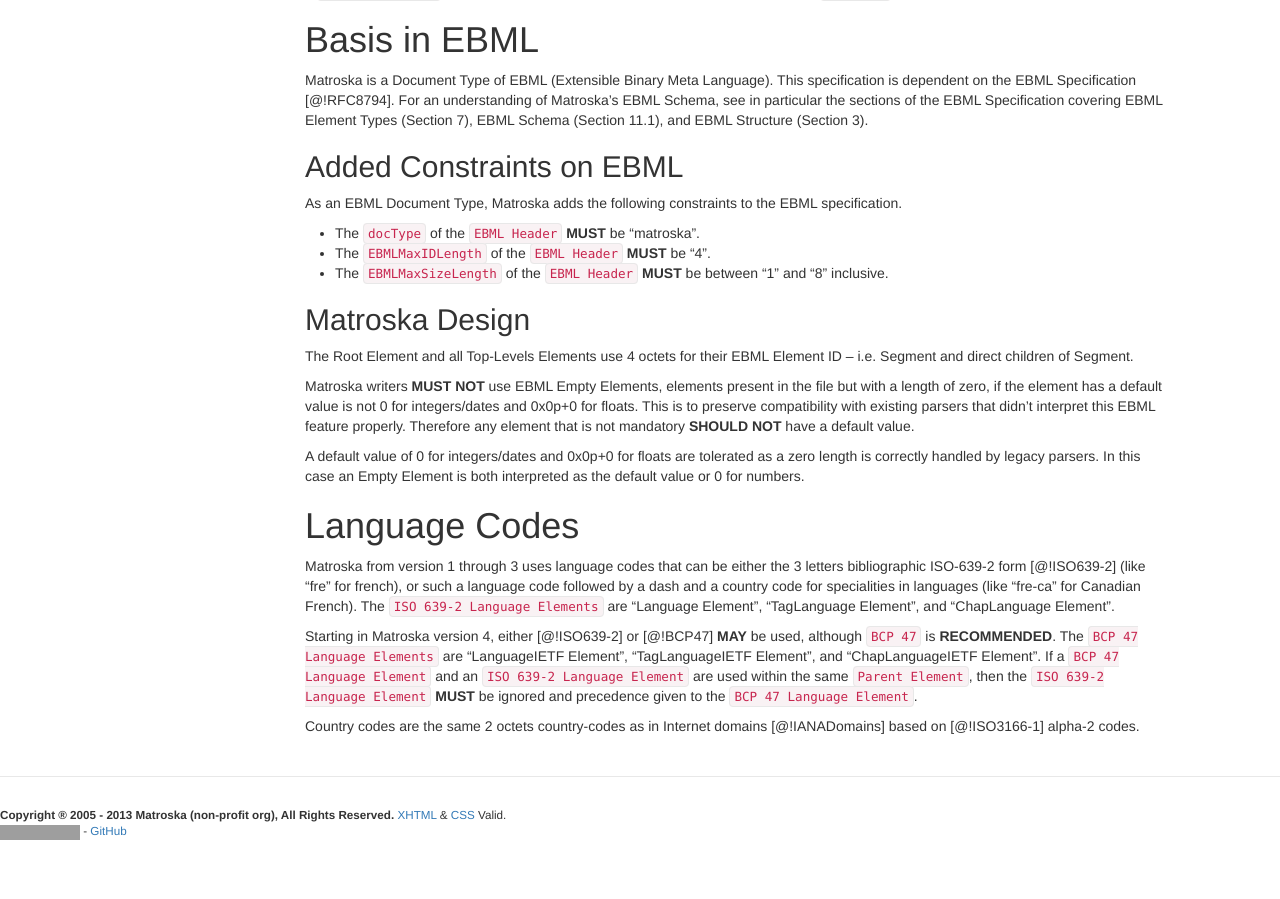
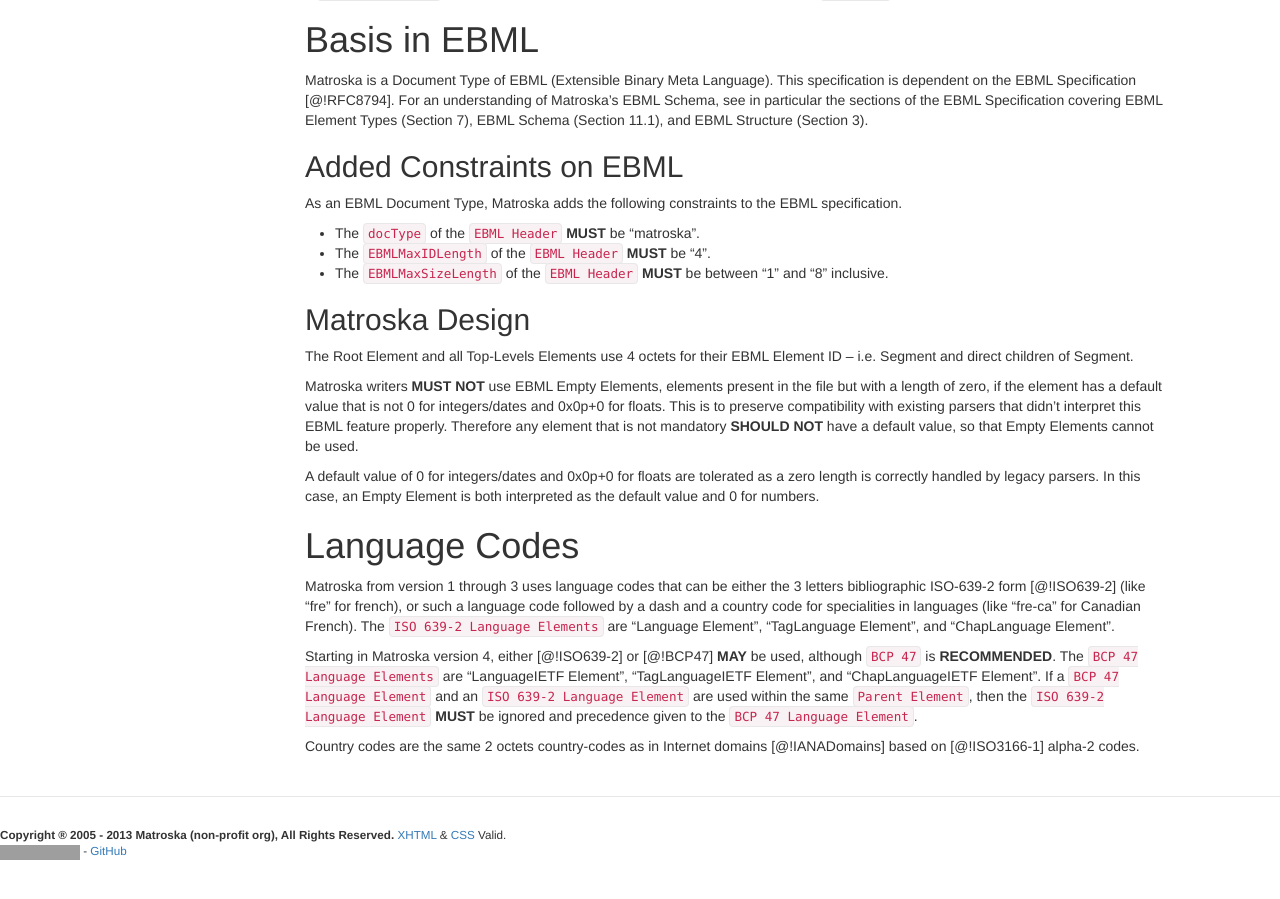
Before and after one commit to ietf-wg-cellar/matroska-specification, a Jekyll site: the page built from index_matroska.md, in a window 1280 px wide and 900 px high, scrolled down 1460 px. Built offline with Jekyll 4.4.1, drawn with Linux system fonts in a browser that asks for light colours; our own code applies the rules of GitHub Pages for plain Markdown files; grey boxes are pictures that could not be loaded.

Commit message:
fix grammar and add a bit more text to clarify

```diff
--- a/index_matroska.md
+++ b/index_matroska.md
@@ -135,12 +135,12 @@
 The Root Element and all Top-Levels Elements use 4 octets for their EBML Element ID -- i.e. Segment and direct children of Segment.
 
 Matroska writers **MUST NOT** use  EBML Empty Elements, elements present in the file but with a length of zero,
-if the element has a default value is not 0 for integers/dates and 0x0p+0 for floats.
+if the element has a default value that is not 0 for integers/dates and 0x0p+0 for floats.
 This is to preserve compatibility with existing parsers that didn't interpret this EBML feature properly.
-Therefore any element that is not mandatory **SHOULD NOT** have a default value.
+Therefore any element that is not mandatory **SHOULD NOT** have a default value, so that Empty Elements cannot be used.
 
 A default value of 0 for integers/dates and 0x0p+0 for floats are tolerated as a zero length is correctly handled by legacy parsers.
-In this case an Empty Element is both interpreted as the default value or 0 for numbers.
+In this case, an Empty Element is both interpreted as the default value and 0 for numbers.
 
 # Language Codes
 
```
